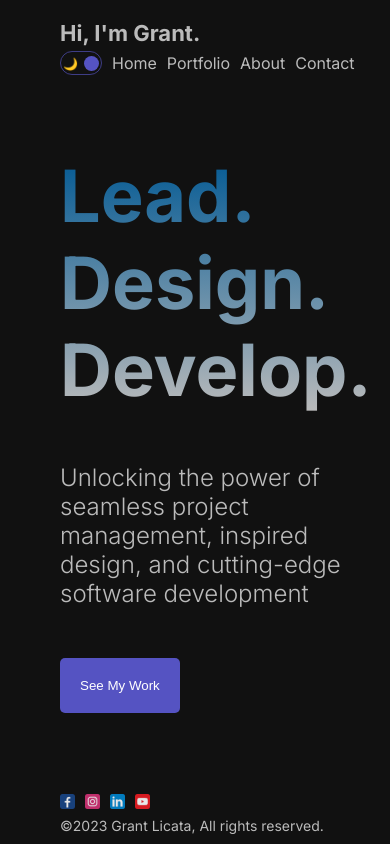
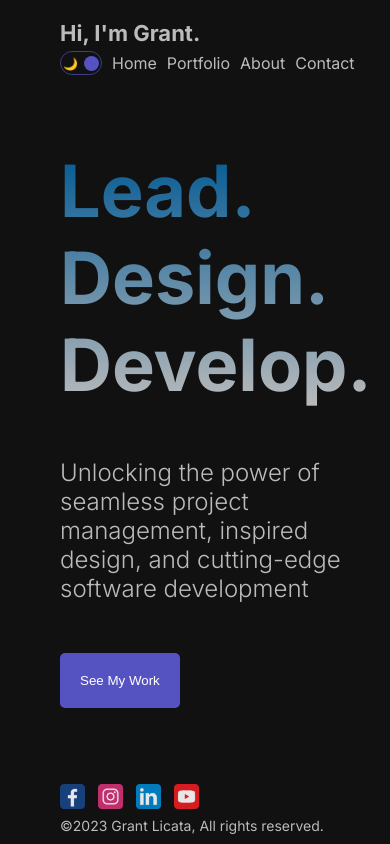
Before and after one commit to GrantLicata/Portfolio, a Next.js app: page / in a window 390 px wide. Built offline with nearby package versions, Linux system fonts and the light colour scheme.

Commit message:
Footer icon size fix

```diff
--- a/src/components/footer/footer.module.css
+++ b/src/components/footer/footer.module.css
@@ -30,4 +30,10 @@
   .social {
     padding-bottom: 5px;
   }
+
+  .icon {
+    height: 25px;
+    width: auto;
+    padding-right: 3px;
+  }
 }
```
